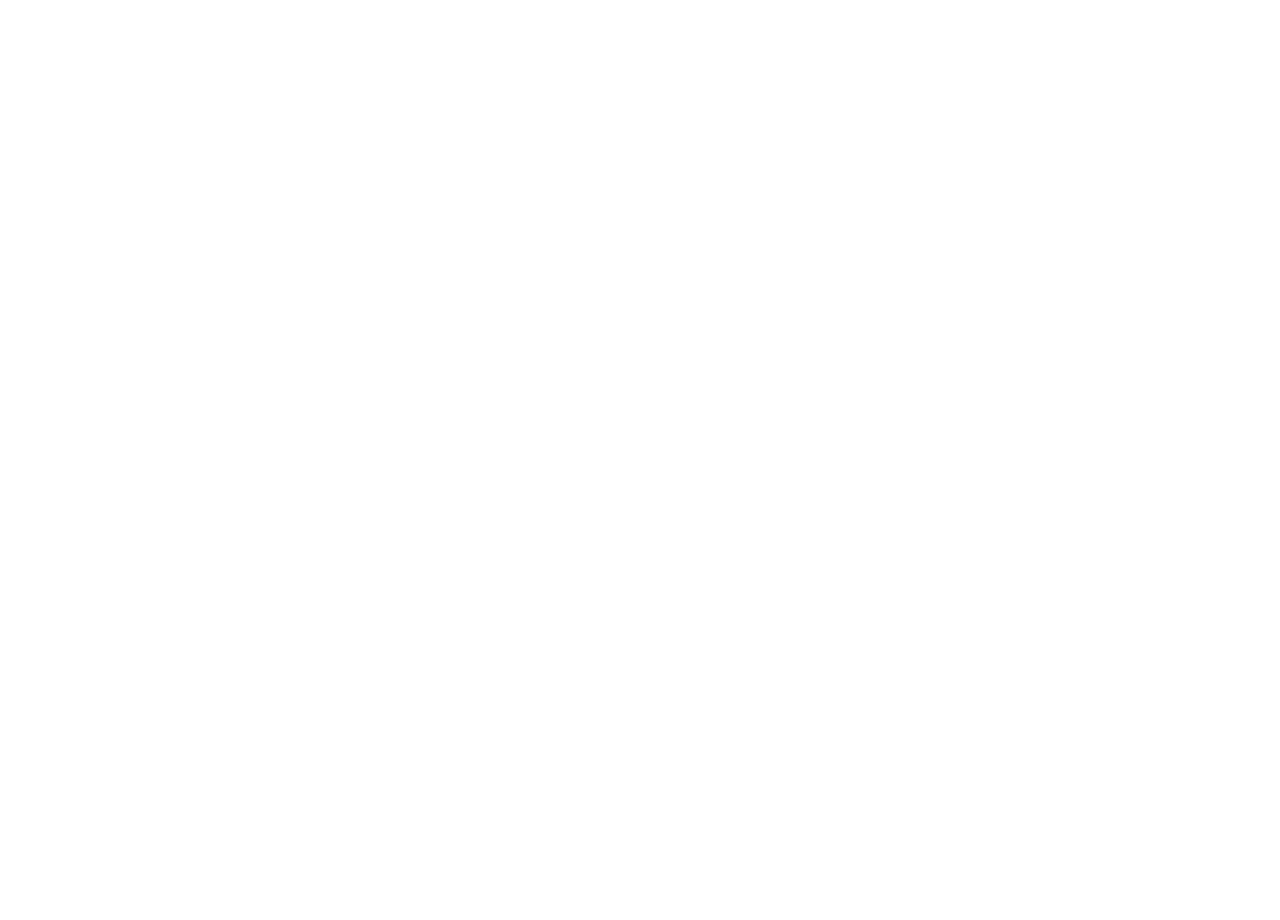
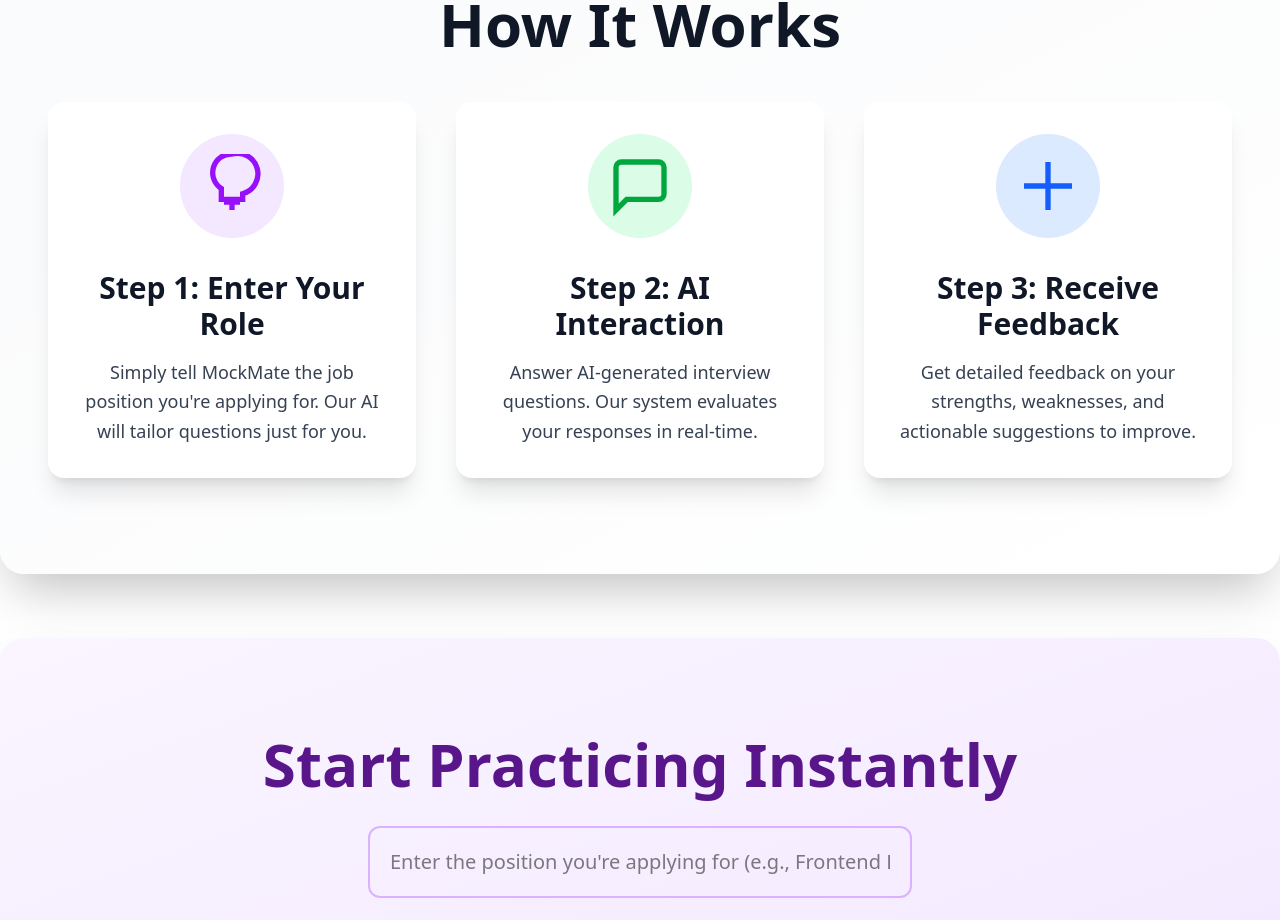
Before and after one commit to Sahil-2005/Mockmate, a React (Vite) app in the folder mockmate/: page / in a window 1280 px wide. Shown: the part 896-1816 px from the top of the page. Before the commit the page ends 882 px from the top, so only its background shows below. Built offline with nearby package versions, Linux system fonts and the light colour scheme.

Commit message:
Build landing page of mockmate

```diff
--- /dev/null
+++ b/mockmate/src/components/GuestStartSection.jsx
@@ -0,0 +1,85 @@
+// import React, { useState } from "react";
+// import { useNavigate } from "react-router-dom";
+
+// export function GuestStartSection() {
+//   const [jobRole, setJobRole] = useState("");
+//   const navigate = useNavigate(); // Replace with custom logic if not using React Router
+
+//   const handleGenerateQuestions = () => {
+//     if (jobRole.trim()) {
+//       // Replace this navigation logic if you are not using React Router
+//       navigate("/interview");
+//     } else {
+//       alert("Please enter a job position to start practicing!");
+//     }
+//   };
+
+//   return (
+//     <section
+//       id="guest-start-section"
+//       className="py-16 md:py-24 bg-gradient-to-br from-purple-50 to-purple-100 rounded-3xl shadow-2xl text-center"
+//     >
+//       <h2 className="text-5xl md:text-6xl font-bold text-purple-900 mb-8">Start Practicing Instantly</h2>
+//       <div className="max-w-xl mx-auto px-4">
+//         <input
+//           type="text"
+//           placeholder="Enter the position you're applying for (e.g., Frontend Developer Intern)"
+//           value={jobRole}
+//           onChange={(e) => setJobRole(e.target.value)}
+//           className="w-full p-5 text-xl border-2 border-purple-300 rounded-xl focus:outline-none focus:border-purple-600 transition-colors duration-200 mb-6"
+//         />
+//         <button
+//           onClick={handleGenerateQuestions}
+//           className="bg-purple-700 hover:bg-purple-800 px-12 py-5 rounded-xl text-2xl font-bold shadow-xl hover:shadow-2xl transition-all duration-300"
+//         >
+//           Generate Questions
+//         </button>
+//       </div>
+//     </section>
+//   );
+// }
+
+
+
+
+import React, { useState } from "react";
+
+export function GuestStartSection({ onStart }) {
+  const [jobRole, setJobRole] = useState("");
+
+  const handleGenerateQuestions = () => {
+    if (jobRole.trim()) {
+      // Optional: save job role for use in InterviewPage
+      localStorage.setItem("jobRole", jobRole);
+      onStart(); // switch to InterviewPage
+    } else {
+      alert("Please enter a job position to start practicing!");
+    }
+  };
+
+  return (
+    <section
+      id="guest-start-section"
+      className="py-16 md:py-24 bg-gradient-to-br from-purple-50 to-purple-100 rounded-3xl shadow-2xl text-center"
+    >
+      <h2 className="text-5xl md:text-6xl font-bold text-purple-900 mb-8">
+        Start Practicing Instantly
+      </h2>
+      <div className="max-w-xl mx-auto px-4">
+        <input
+          type="text"
+          placeholder="Enter the position you're applying for (e.g., Frontend Developer Intern)"
+          value={jobRole}
+          onChange={(e) => setJobRole(e.target.value)}
+          className="w-full p-5 text-xl border-2 border-purple-300 rounded-xl focus:outline-none focus:border-purple-600 transition-colors duration-200 mb-6"
+        />
+        <button
+          onClick={handleGenerateQuestions}
+          className="bg-purple-700 hover:bg-purple-800 px-12 py-5 rounded-xl text-2xl font-bold shadow-xl hover:shadow-2xl transition-all duration-300 text-white"
+        >
+          Generate Questions
+        </button>
+      </div>
+    </section>
+  );
+}
--- /dev/null
+++ b/mockmate/src/components/HowItWorks.jsx
@@ -0,0 +1,55 @@
+import React from "react";
+
+export function HowItWorks() {
+  return (
+    <section
+      id="how-it-works-section"
+      className="py-16 md:py-24 bg-gradient-to-br from-gray-50 to-white rounded-3xl shadow-2xl mb-16"
+    >
+      <h2 className="text-5xl md:text-6xl font-bold text-center text-gray-900 mb-12">How It Works</h2>
+      <div className="grid grid-cols-1 md:grid-cols-3 gap-10 px-6 md:px-12">
+        {/* Step 1 */}
+        <div className="flex flex-col items-center text-center p-8 bg-white rounded-2xl shadow-xl hover:shadow-2xl transition-all duration-300 transform hover:-translate-y-2">
+          <div className="bg-purple-100 p-5 rounded-full mb-8">
+            {/* Lightbulb Icon */}
+            <svg className="w-16 h-16 text-purple-600" fill="none" stroke="currentColor" strokeWidth="2" viewBox="0 0 24 24">
+              <path d="M9 18h6m-3 3v-3m0-18a7 7 0 00-4 12.9V17h8v-2.1A7 7 0 0012 0z" />
+            </svg>
+          </div>
+          <h3 className="text-3xl font-bold text-gray-900 mb-4">Step 1: Enter Your Role</h3>
+          <p className="text-gray-700 text-lg leading-relaxed">
+            Simply tell MockMate the job position you're applying for. Our AI will tailor questions just for you.
+          </p>
+        </div>
+
+        {/* Step 2 */}
+        <div className="flex flex-col items-center text-center p-8 bg-white rounded-2xl shadow-xl hover:shadow-2xl transition-all duration-300 transform hover:-translate-y-2">
+          <div className="bg-green-100 p-5 rounded-full mb-8">
+            {/* MessageSquareText Icon */}
+            <svg className="w-16 h-16 text-green-600" fill="none" stroke="currentColor" strokeWidth="2" viewBox="0 0 24 24">
+              <path d="M21 15a2 2 0 01-2 2H7l-4 4V5a2 2 0 012-2h14a2 2 0 012 2z" />
+            </svg>
+          </div>
+          <h3 className="text-3xl font-bold text-gray-900 mb-4">Step 2: AI Interaction</h3>
+          <p className="text-gray-700 text-lg leading-relaxed">
+            Answer AI-generated interview questions. Our system evaluates your responses in real-time.
+          </p>
+        </div>
+
+        {/* Step 3 */}
+        <div className="flex flex-col items-center text-center p-8 bg-white rounded-2xl shadow-xl hover:shadow-2xl transition-all duration-300 transform hover:-translate-y-2">
+          <div className="bg-blue-100 p-5 rounded-full mb-8">
+            {/* Award Icon */}
+            <svg className="w-16 h-16 text-blue-600" fill="none" stroke="currentColor" strokeWidth="2" viewBox="0 0 24 24">
+              <path d="M12 3v18m9-9H3" />
+            </svg>
+          </div>
+          <h3 className="text-3xl font-bold text-gray-900 mb-4">Step 3: Receive Feedback</h3>
+          <p className="text-gray-700 text-lg leading-relaxed">
+            Get detailed feedback on your strengths, weaknesses, and actionable suggestions to improve.
+          </p>
+        </div>
+      </div>
+    </section>
+  );
+}
--- a/mockmate/src/pages/Home.jsx
+++ b/mockmate/src/pages/Home.jsx
@@ -2,12 +2,16 @@
 import { Navbar } from "../components/Navbar";
 import { HeroSection } from "../components/HeroSection";
 import { Footer } from "../components/Footer";
+import { HowItWorks } from "../components/HowItWorks";
+import { GuestStartSection } from "../components/GuestStartSection";
 
 const Home = () => {
   return (
     <>
       <Navbar />
       <HeroSection />
+      <HowItWorks/>
+      <GuestStartSection/>
       <Footer />
     </>
   );
```
